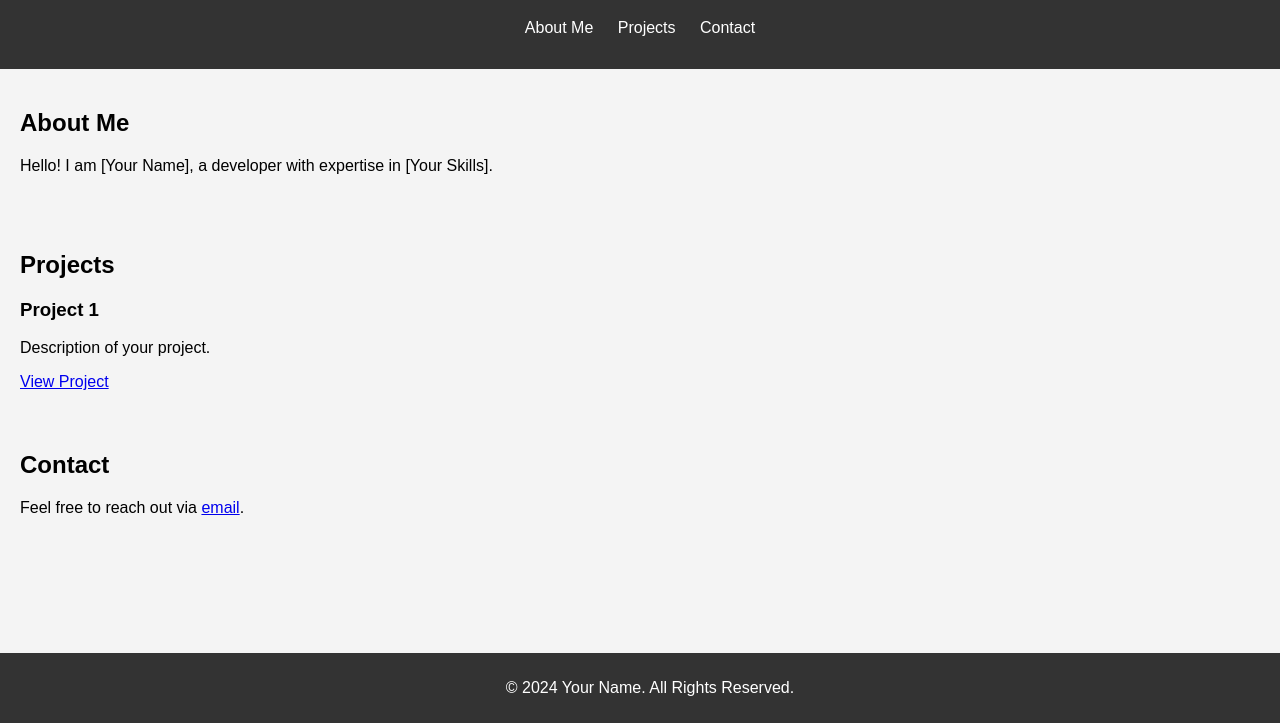
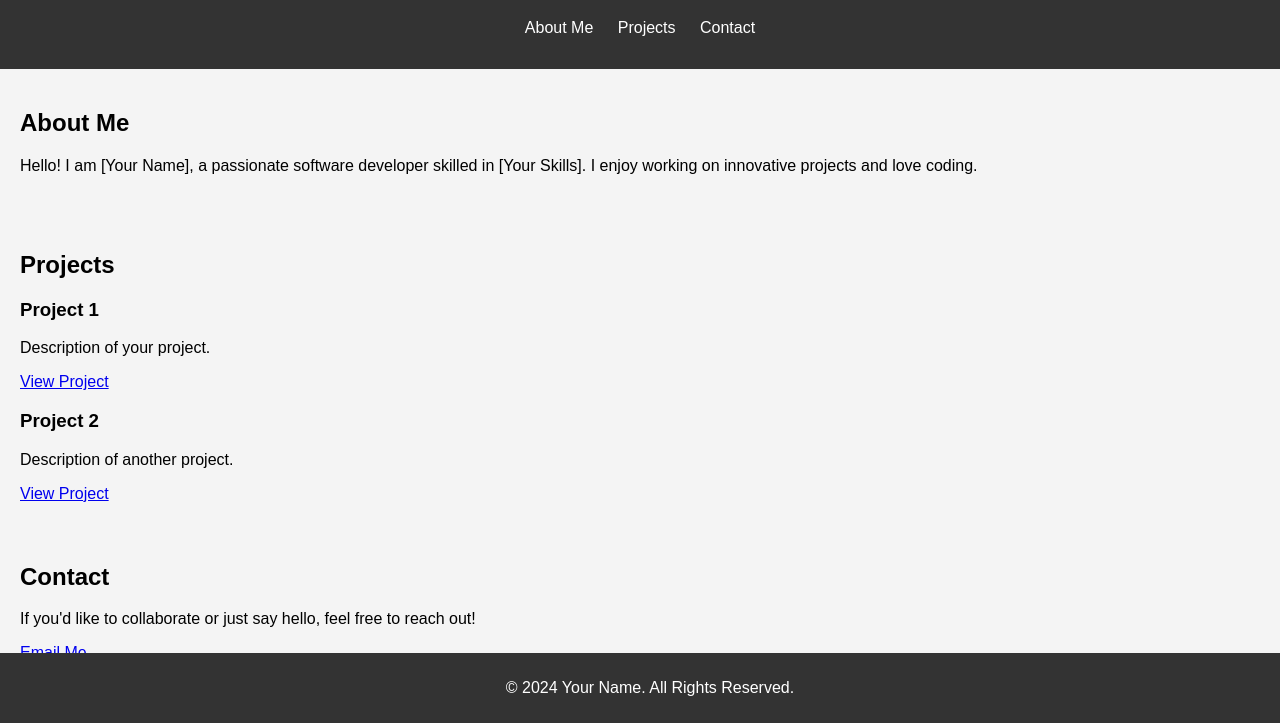
Before and after one commit to i-junaidkhan/i-junaidkhan.github.io, a plain HTML site: page index.html in a window 1280 px wide. Shown: the part 77-800 px from the top of the page. Drawn offline with Linux system fonts and the light colour scheme.

Commit message:
update index1

```diff
--- a/index.html
+++ b/index.html
@@ -5,10 +5,12 @@
     <meta name="viewport" content="width=device-width, initial-scale=1.0">
     <meta http-equiv="X-UA-Compatible" content="ie=edge">
     <title>My Portfolio</title>
-    <link rel="stylesheet" href="styles.css"> <!-- link to your CSS -->
+    <link rel="stylesheet" href="styles.css"> <!-- Link to your CSS -->
 </head>
 <body>
+    <!-- Header Section -->
     <header>
+        <div class="header-container">
             <h1>Welcome to My Portfolio</h1>
             <nav>
                 <ul>
@@ -17,28 +19,38 @@
                     <li><a href="#contact">Contact</a></li>
                 </ul>
             </nav>
+        </div>
     </header>
 
-    <section id="about">
+    <!-- About Me Section -->
+    <section id="about" class="section">
         <h2>About Me</h2>
-        <p>Hello! I am [Your Name], a developer with expertise in [Your Skills].</p>
+        <p>Hello! I am [Your Name], a passionate software developer skilled in [Your Skills]. I enjoy working on innovative projects and love coding.</p>
     </section>
 
-    <section id="projects">
+    <!-- Projects Section -->
+    <section id="projects" class="section">
         <h2>Projects</h2>
         <div class="project">
             <h3>Project 1</h3>
             <p>Description of your project.</p>
             <a href="#">View Project</a>
         </div>
-        <!-- Add more projects similarly -->
+        <div class="project">
+            <h3>Project 2</h3>
+            <p>Description of another project.</p>
+            <a href="#">View Project</a>
+        </div>
     </section>
 
-    <section id="contact">
+    <!-- Contact Section -->
+    <section id="contact" class="section">
         <h2>Contact</h2>
-        <p>Feel free to reach out via <a href="mailto:your-email@example.com">email</a>.</p>
+        <p>If you'd like to collaborate or just say hello, feel free to reach out!</p>
+        <a href="mailto:your-email@example.com">Email Me</a>
     </section>
 
+    <!-- Footer -->
     <footer>
         <p>&copy; 2024 Your Name. All Rights Reserved.</p>
     </footer>
```
Lines whose indentation alone changed are shown as unchanged.
